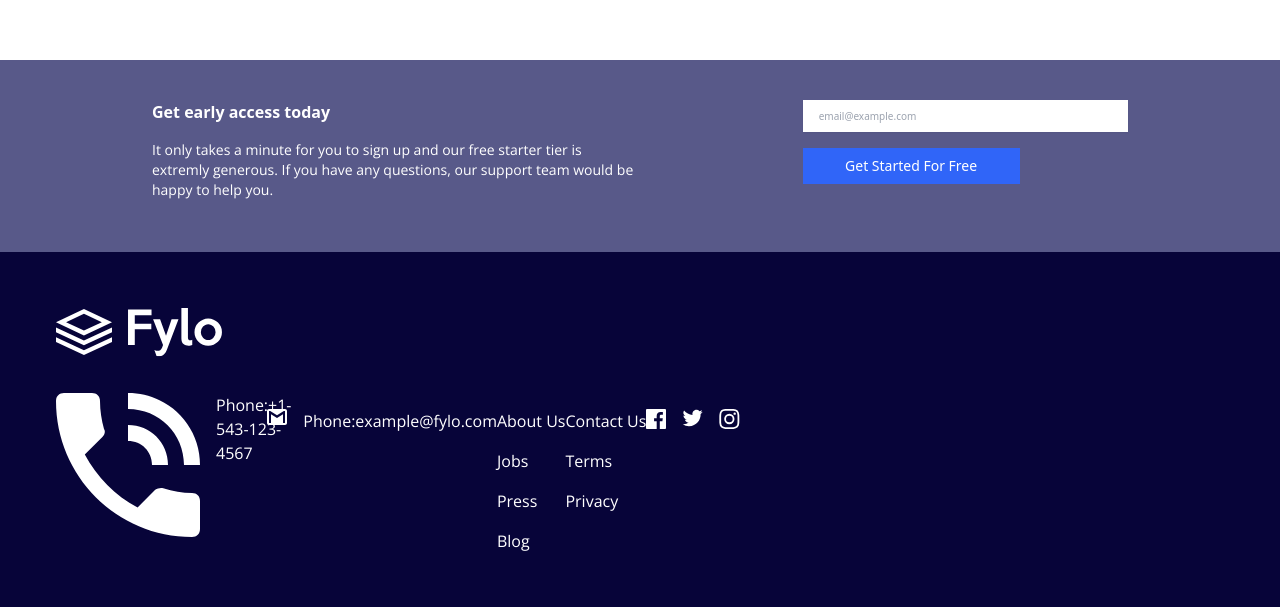
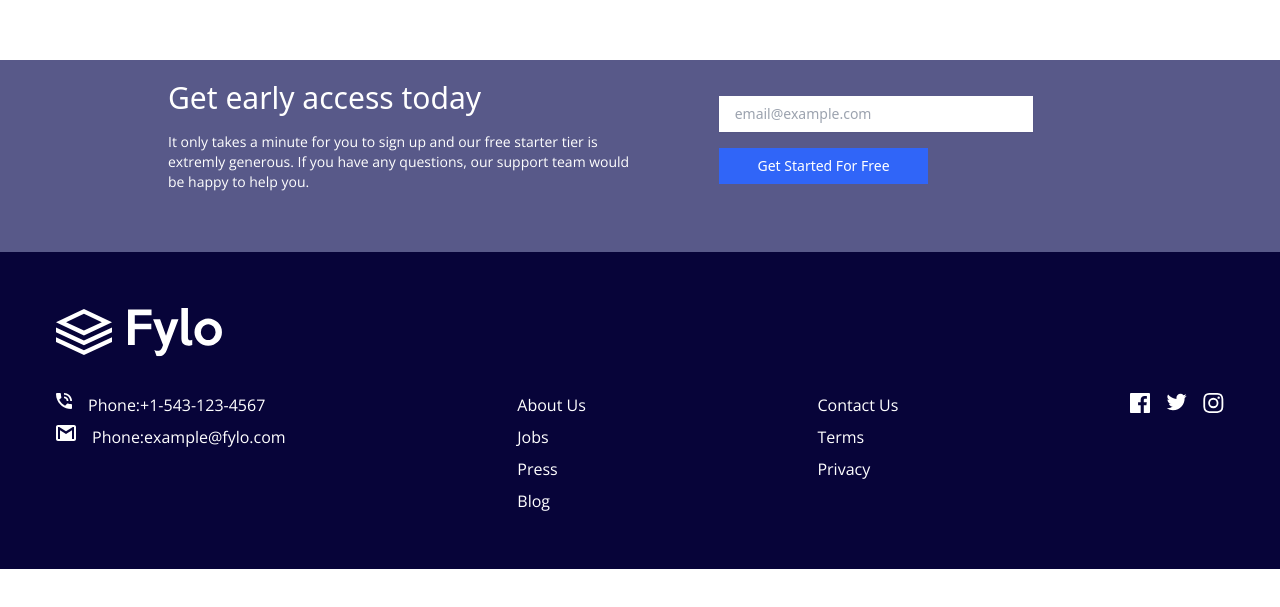
Before and after one commit to Thelordgreat/fylo-landing-page, a website: page index.html in a window 1280 px wide. Shown: the part 1380-1987 px from the top of the page. After the commit the page ends 1949 px from the top, so only its background shows below. Drawn offline with nearby package versions, Linux system fonts and the light colour scheme.

Commit message:
adjust the positioning of the footer

```diff
--- a/index.html
+++ b/index.html
@@ -17,19 +17,19 @@
 
     <!-- call to action section  -->
 
-      <section id="early-access" class="bg-desaturatedBlue h-48 items-center py-10" >
-        <div class="container flex flex-col  text-center text-white mx-auto md:flex-row  md:justify-between ">
+      <section id="early-access" class="bg-desaturatedBlue md:h-48 items-center " >
+        <div class="container flex flex-col py-20 md:py-5 text-center px-4 text-white mx-auto space-y-4 md:flex-row  md:justify-between ">
           <!-- get early access  -->
           <div class="md:text-left md:w-1/2 space-y-4">
-              <h1 class="text-4xl font-bold">Get early access today</h1>
+              <h1 class="text-3xl">Get early access today</h1>
               <p class="md:text-sm">It only takes a minute for you to sign up and our free starter tier is extremly generous. If you have any questions, our support team would be happy to help you.</p>
           </div>
 
          <!-- form  -->
-         <div class="md:w-1/3">
+         <div class="mx-auto w-3/4 md:w-1/3">
            <form>
              <div class="container flex flex-col">
-               <input type="email" placeholder="email@example.com" class="text-xs py-2 focus:outline-none px-4 shadow-sm md:pr-9"/>
+               <input type="email" placeholder="email@example.com" class="text-sm py-2 focus:outline-none px-4 shadow-sm md:pr-9"/>
                <input type="submit" class="bg-moderateBlue mt-4 px-9 py-2 md:w-2/3 text-sm" value="Get Started For Free"/>
              </div>
            </form>
@@ -41,23 +41,25 @@
 
       <footer class="bg-veryDarkBlue p-14">
           <img class="mb-9" src="/fylo-landing-page/images/logo-white.svg" alt="">
-          <div class="text-white stroke-white space-y-6 md:flex md:flex-1 md:space-x-5 md:justify-between">
-            <div class="space-y-4 md:flex md:flex-row">
-              <div class="flex flex-row space-x-4 mb-4">
-                <img class="m-0" src="/fylo-landing-page/images/icon-phone.svg" alt="">
-                <p>Phone:+1-543-123-4567</p>
+          <!-- <div class="container text-white space-y-6 md:flex md:flex-1 md:space-x-5 md:justify-between"> -->
+            <div class="space-y-10 text-white md:flex md:flex-row md:space-y-0 md:justify-between">
+              <div class="space-y-2">
+                <div class="flex flex-row space-x-4">
+                  <img class="h-4" src="/fylo-landing-page/images/icon-phone.svg" alt="">
+                  <p>Phone:+1-543-123-4567</p>
+                </div>
+                <div class="flex flex-row space-x-4">
+                  <img class="h-4" src="/fylo-landing-page/images/icon-email.svg" alt="">
+                  <p>Phone:example@fylo.com</p>
+                </div>
               </div>
-              <div class="flex flex-row space-x-4">
-                <img class="h-4" src="/fylo-landing-page/images/icon-email.svg" alt="">
-                <p>Phone:example@fylo.com</p>
-              </div>
-            <div class="space-y-4">
+            <div class="space-y-2">
               <p>About Us</p>
               <p>Jobs</p>
               <p>Press</p>
               <p>Blog</p>
             </div>
-            <div class="space-y-4">
+            <div class="space-y-2">
               <p>Contact Us</p>
               <p>Terms</p>
               <p>Privacy</p>
--- a/tailwind.config.js
+++ b/tailwind.config.js
@@ -2,13 +2,6 @@
 module.exports = {
   content: ['./*.html'],
   theme: {
-    fontSize: {
-      xs: ['10px', '16px'],
-      sm: ['14px', '20px'],
-      base: ['16px', '24px'],
-      lg: ['20px', '28px'],
-      xl: ['24px', '32px'],
-    },
 
 
     screens:{
```
Also changed, not shown: css/main.css.
